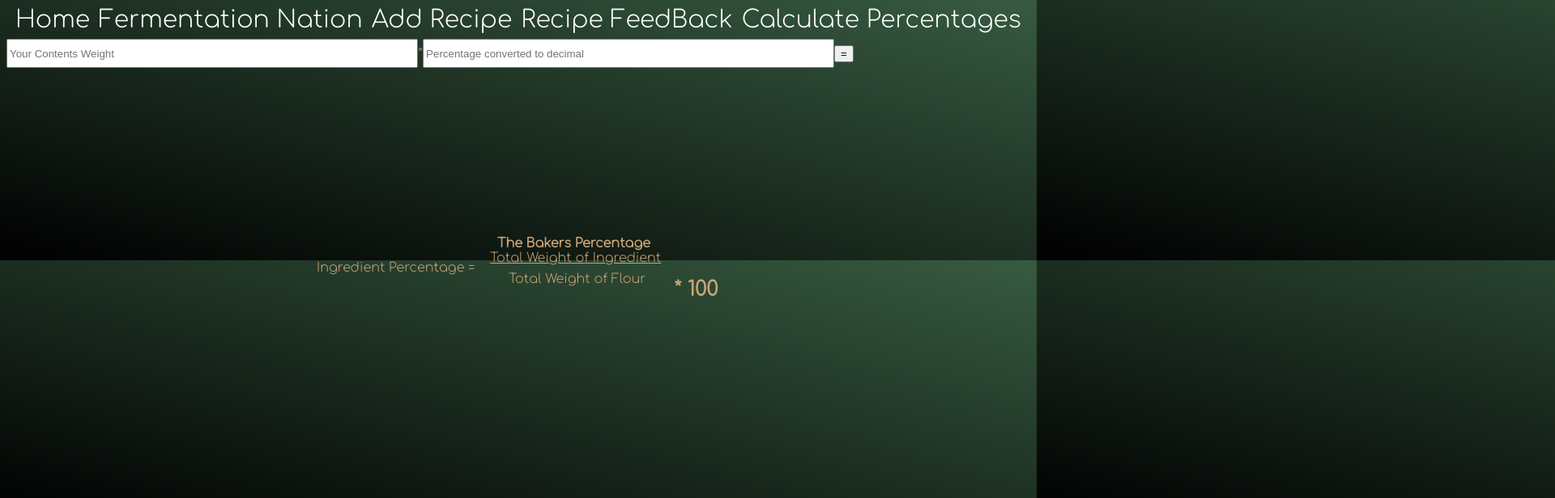
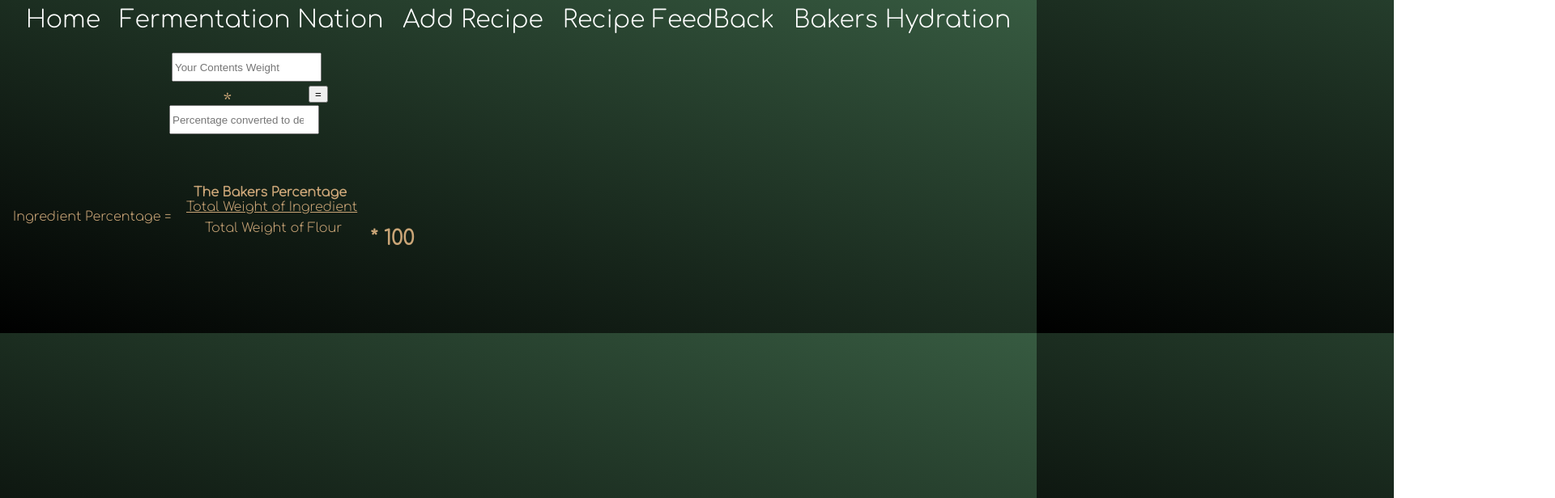
Before and after one commit to ayyyecraig/Funky-Kinda-Fresh, a React (Create React App) app in the folder client/: page /Calculate in a window 1280 px wide. Shown: the top 616 px of the page at 81% size, 1920 px wide, since content can reach past the window. Built offline with nearby package versions, Linux system fonts and the light colour scheme; a web font is replaced by a local one.

Commit message:
styling refresh

```diff
--- a/client/src/components/Calculate.jsx
+++ b/client/src/components/Calculate.jsx
@@ -28,22 +28,22 @@ const handleSolution = () => {
     return( <div className="container">
     <div className="Simple">
       <input type="number" placeholder="Your Contents Weight"
-           name='num1'
+           name='num1' className="contents"
 
            value={num1}
            onChange={(e) => handleNum(e, 'num1')}
            />
-      <span>*</span>
+      <span className="times">*</span>
 
       <input
       type="number"     placeholder="Percentage converted to decimal"
-      name='num2'
+      name='num2' className="decimal"
 
       value={num2}
 
       onChange={(e) => handleNum(e, 'num2')}
        />
-      <button onClick={()=> handleSolution()}>=</button>
+      <button onClick={()=> handleSolution()} className="equal">=</button>
     </div>
     <h3 className="results">{result}</h3>
     <div className="guide">
--- a/client/src/components/Nav.js
+++ b/client/src/components/Nav.js
@@ -11,7 +11,7 @@ const Nav = () => {
               <NavLink to="/FermNat">Fermentation Nation</NavLink>
               <NavLink to="/YourFerm">Add Recipe</NavLink>
               <NavLink to="/RecipeFeed">Recipe FeedBack</NavLink>
-              <NavLink to="/Calculate">Calculate Percentages</NavLink>
+              <NavLink to="/Calculate"> Bakers Hydration</NavLink>
         </div>
      </header>
     )
--- a/client/src/index.css
+++ b/client/src/index.css
@@ -84,8 +84,6 @@ fermentationNation */
 /* home */
 .home{
    display: grid;
-   row-gap: 5px;
-   min-width: 550px;
    flex-wrap: wrap;
    overflow: auto;
 
@@ -94,8 +92,8 @@ fermentationNation */
 }
 .social-icon{
   position: relative;
-  top: 5px;
-  left:800px;
+  top: 728px;
+  left:1194px;
   max-width: fit-content;
   max-height:min-content;
   color:#caa577;
@@ -118,84 +116,72 @@ fermentationNation */
 }
 
 .video{
-   max-width: 772px;
+   max-width: 574px;
    max-height: 100vh;
     grid-column-start: 2;
     grid-column-end: 3;
     grid-row-start: 1;
     grid-row-end: 2;
     position: relative;
-    top: 19px;
-    left: 106px;
+    top: 47px;
+    left: 78px;
 
 }
 
 .p1{
-  display: grid;
+
   position: relative;
-  left: 3px;
-  top: -331px;
-  max-width: 408px;
-  max-height: 100vh;
-  width: 100%;
-  height:auto;
+  left: -59px;
+  top: -170px;
+  max-width: 332px;
+
 }
 
 .p2{
-  display: grid;
+
   position: relative;
-  left: -573px;
-  top: -417px;
-  max-width: 316px;
-  max-height: 100vh;
-  width: 100%;
-  height:auto;
+  left: -558px;
+  top: -387px;
+  max-width: 263px;
+;
+
 }
 
 
 .p3{
-  display: grid;
+
   position: relative;
   left: 288px;
   top: -510px;
-  max-width: 476px;
-  max-height: 100vh;
-  width: 100%;
-  height:auto;
+  max-width: 380px;
 }
 
 .p4{
-  display: grid;
+
   position: relative;
-  left: -174px;
-  top: -518px;
-  max-width: 439px;
-  max-height: 100vh;
-  width: 100%;
-  height:auto;
+  left: -50px;
+  top: -386px;
+  max-width: 314px;
+
 }
 
 .p5{
-  display: grid;
+
   position: relative;
-  left: 1291px;
-  top: -1030px;
-  max-width: 528px;
-  max-height: 100vh;
-  width: 100%;
-  height:auto;
+  left: 1066px;
+  top: -792px;
+  max-width: 381px;
+
 }
 
 
 .p6{
-  display: grid;
-  position: relative;
-  left: -216px;
-    top: -1508px;
-    max-width: 294px;
-    max-height: 100vh;
-    width: 100%;
-    height:auto;
+
+    position: relative;
+    left: -253px;
+    top: -1205px;
+    max-width: 258px;
+
 
 }
 /* add your own ferment recipe/ update */
@@ -280,8 +266,8 @@ input{
 
 .guide{
   position: relative;
-  top: 187px;
-  left: 606px;
+  top: 34px;
+  left: 231px;
 }s
 
 .baker{
@@ -318,3 +304,41 @@ input{
   left: 218px;
   font-size: 25px;
 }
+
+.Simple{
+  display:grid;
+}
+
+.contents{
+  position: relative;
+  left: 204px;
+  top: 17px;
+  max-width: fit-content;
+}
+
+.decimal{
+  position: relative;
+  left:201px;
+  top: 13px;
+  max-width: fit-content;
+}
+
+.equal{
+  position: relative;
+  left: 373px;
+  top: -47px;
+  max-width: fit-content;
+}
+
+.times{
+  font-size: 30px;
+  position: relative;
+  top: 28px;
+  left: 267px;
+}
+
+.results{
+  position: relative;
+  left: 453px;
+  top:-85px;
+}
```
Also changed, not shown: 1 other file (tests, documents, lock files or other folders).
